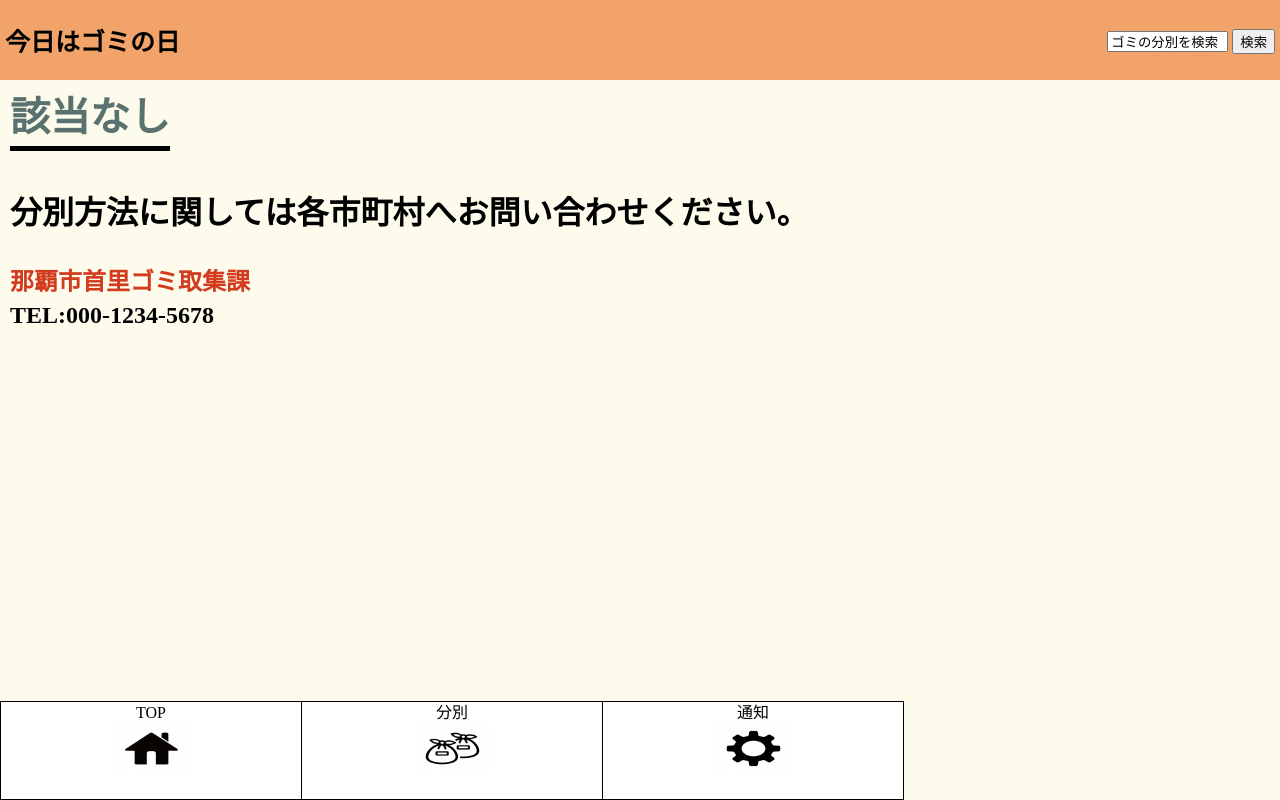
After one commit to YutoGIma/gomidasi, a Flask app: template templates/contact.html in a window 1280 px wide. The commit adds this page. Run offline with Flask 2, Linux system fonts and the light colour scheme; the template is opened without the code that fills it, so the values that code supplies are empty.

Commit message:
contact.html作成とCSS書き足してますー

```diff
--- a/app.py
+++ b/app.py
@@ -8,6 +8,8 @@ def select_city():
     return render_template("select_city.html")
 
 
+
+
 if __name__ == '__main__':
     app.debug = True
     app.run()
--- a/static/css/style.css
+++ b/static/css/style.css
@@ -40,6 +40,7 @@ img {
     height: 33px;
     font-size: 18px;
     border-radius:3px;
+
 }
 
 .city_sb{
@@ -87,6 +88,8 @@ header h1{
 .gomisc{
     float:right;
     padding:29px 5px 0px 0px;
+
+
 }
 .calender th,td{
     border:1px solid black;
@@ -171,3 +174,28 @@ header h1{
 .top_b{
     border-right: 1px black solid;
 }
+
+.no_case{
+    font-family: Hiragino Maru Gothic ProN;
+    margin: 10px 10px;
+    border-bottom: 5px black solid;
+    display: inline-block;
+    font-size: 40px;
+    color:#59716F;
+}
+
+.contents{
+    font-family: Hiragino Maru Gothic ProN;
+    margin: 30px 10px;
+}
+
+.tell{
+    font-family: Hiragino Maru Gothic ProN;
+    margin: 10px 10px;
+
+}
+.city_hall{
+    font-family: Hiragino Maru Gothic ProN;
+    margin-left: 10px;
+    color:#D33B1F;
+}
--- /dev/null
+++ b/templates/contact.html
@@ -0,0 +1,42 @@
+<!DOCTYPE html>
+<html lang="ja">
+<head>
+    <meta charset="UTF-8">
+    <meta http-equiv="X-UA-Compatible" content="IE=edge">
+    <meta name="viewport" content="width=device-width, initial-scale=1.0">
+    <link rel="stylesheet" href="../static\css\style.css">
+    <title>ゴミ出し通知サービス</title>
+</head>
+<body>
+    <header>
+        <h1>今日はゴミの日</h1>
+        <div class="gomisc">
+            <tr>
+            <td><input type="text" value="ゴミの分別を検索" class="gomi_in" size="12"></td>
+            <td><input type="submit" value="検索"></td>
+            </tr>
+        </div>
+    </header>
+    <main>
+        <h1 class="no_case">該当なし</h1>
+        <h1 class="contents">分別方法に関しては各市町村へお問い合わせください。</h1>
+        <h2 class="city_hall">那覇市首里ゴミ取集課</h2>
+        <h2><a href="tel:000-1234-5678" class="tell">TEL:000-1234-5678</a></h2>
+    </main>
+    <div class="fot_menu">
+        <a class="fot top_b" href="">
+            <p>TOP</p>
+            <img src="../static\img\203-300x300.jpeg" alt="">
+        </a>
+        <a class="fot seq_b" href="">
+            <p>分別</p>
+            <img src="../static\img\garbage-bag_26086-300x300.jpeg" alt="">
+        </a>
+        <a class="fot bell_b" href="">
+            <p>通知</p>
+            <img src="../static\img\9690-300x300.jpeg" alt="">
+        </a>
+
+    </div>
+</body>
+</html>
```
